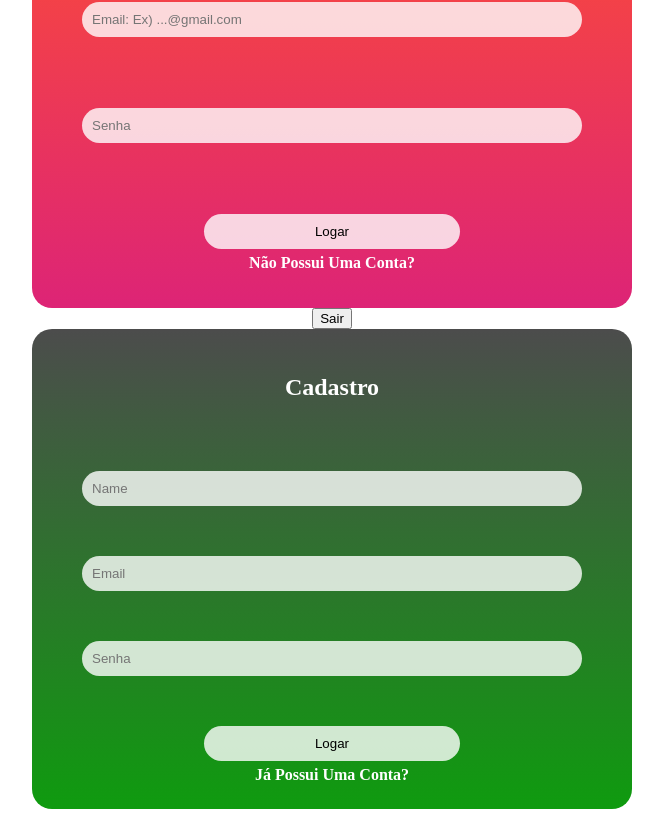
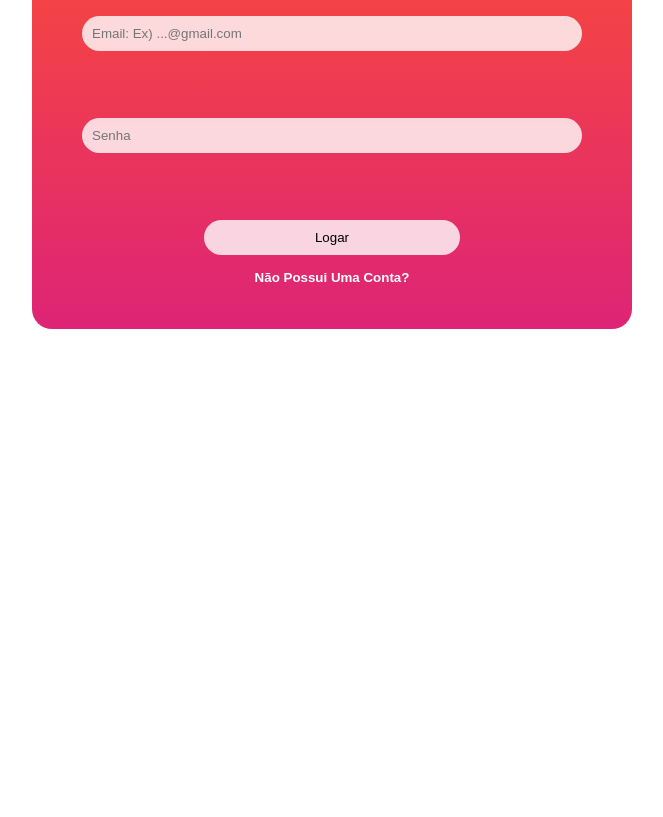
Before and after one commit to PedroCeglia/First-React-Firebase-Application, a React (Create React App) app: page / in a window 1280 px wide. Shown: the part 281-1098 px from the top of the page, without its empty margins (308-971 px from the left). After the commit the page ends 800 px from the top, so only its background shows below. Built offline with nearby package versions, Linux system fonts and the light colour scheme.

Commit message:
Finish UI LogIn And SingIn

```diff
--- a/src/App.js
+++ b/src/App.js
@@ -5,8 +5,7 @@ import './App.css';
 import {verificaSeUsuarioEstaLogado, logoutUser} from './Widget/Firebase'
 
 //Widgets Import
-import Login from './Widget/Login';
-import Cadastro from './Widget/Cadastro';
+import Enter from './Widget/Enter';
 
 
 function App() {
@@ -14,9 +13,8 @@ function App() {
     <div className="App">
       <h1>Hello Word</h1>
       <button onClick={verificaSeUsuarioEstaLogado}>Clique e vera</button>
-      <Login/>
       <button onClick={logoutUser}>Sair</button>
-      <Cadastro/>
+      <Enter/>
     </div>
   );
 }
--- a/src/Widget/Cadastro/index.js
+++ b/src/Widget/Cadastro/index.js
@@ -2,7 +2,7 @@ import React, {useState} from 'react'
 import { criaContaUsuario } from '../Firebase'
 import './style.css'
 
-export default function Cadastro(){
+export default function Cadastro(props){
 
     const [name, setName] = useState("")
     const [email, setEmail] = useState("")
@@ -35,7 +35,7 @@ export default function Cadastro(){
             </input>
             <div className='cadastro-buttons'>
                 <button onClick={recuperandoCampos}>Logar</button>
-                <a href="">Já Possui Uma Conta?</a>
+                <button className='button-a' onClick={props.change}>Já Possui Uma Conta?</button>
             </div>
         </div>
     )
--- a/src/Widget/Cadastro/style.css
+++ b/src/Widget/Cadastro/style.css
@@ -50,9 +50,11 @@
     justify-content: center;
     align-items: center;
 }
-.cadastro-buttons a{
+.cadastro-buttons .button-a{
     color: #fff ;
     font-weight: bold;
-    text-decoration: none;
     margin-top: 5px;
+
+    background-color: transparent;
+    border: none;
 }
--- /dev/null
+++ b/src/Widget/Enter/index.js
@@ -0,0 +1,32 @@
+import React from 'react'
+
+import Login from '../Login'
+import Cadastro from '../Cadastro'
+import './style.css'
+
+export default function Enter(){
+    function changeToSingIn(){
+        let singIn = document.querySelector(".content-singIn")
+        let background = document.querySelector(".content-background")
+        singIn.classList.add("active")
+        background.classList.add("active")
+    }
+    function changeToLogIn(){
+        let singIn = document.querySelector(".content-singIn")
+        let background = document.querySelector(".content-background")
+        singIn.classList.remove("active")
+        background.classList.remove("active")
+    }
+
+    return(
+        <div className='container-enter'>
+            <div className='content-logIn'>
+                <Login change={changeToSingIn}/>
+            </div>
+            <div className='content-background'></div>
+            <div className='content-singIn'>
+                <Cadastro change={changeToLogIn}/>
+            </div>
+        </div>
+    )
+}
--- /dev/null
+++ b/src/Widget/Enter/style.css
@@ -0,0 +1,38 @@
+.container-enter{
+    height: 60vh;
+    max-height: 800px;
+    width: 80vw;
+    min-width: 300px;
+    max-width: 600px;
+
+    position: relative;
+    overflow: hidden;
+}
+.content-background{
+    position: absolute;
+    top: 0;
+    left: -800px;
+    transition: all 1s;
+
+    height: 60vh;
+    max-height: 800px;
+    width: 80vw;
+    min-width: 300px;
+    max-width: 600px;
+
+    background-color: #fff;
+
+    z-index: 2;
+    border-radius: 20px;
+}
+.content-singIn{
+    position: absolute;
+    z-index: 3;
+    top: 0;
+    left: -800px;
+    transition: all 1s;
+}
+.active{
+    transition: all 1s;
+    left: 0;
+}
--- a/src/Widget/Login/index.js
+++ b/src/Widget/Login/index.js
@@ -1,8 +1,8 @@
 import React, {useState} from 'react'
 import { logandoUsuario } from '../Firebase'
 import './style.css'
-export default function Login(){
 
+export default function Login(props){
     const [email, setEmail] = useState("")
     const [password, setPassword] = useState("")
 
@@ -27,7 +27,7 @@ export default function Login(){
             </input>
             <div className='login-buttons'>
                 <button onClick={recuperandoCampos}>Logar</button>
-                <a href="">Não Possui Uma Conta?</a>
+                <button className='button-a' onClick={props.change}>Não Possui Uma Conta?</button>
             </div>
         </div>
     )
--- a/src/Widget/Login/style.css
+++ b/src/Widget/Login/style.css
@@ -50,9 +50,11 @@
     justify-content: center;
     align-items: center;
 }
-.login-buttons a{
+.login-buttons .button-a{
     color: #fff ;
     font-weight: bold;
-    text-decoration: none;
     margin-top: 5px;
+
+    background-color: transparent;
+    border: none;
 }
```
